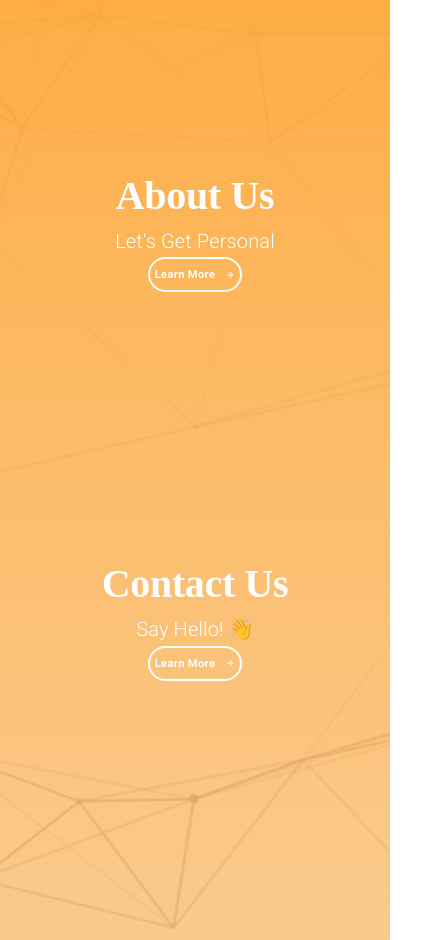
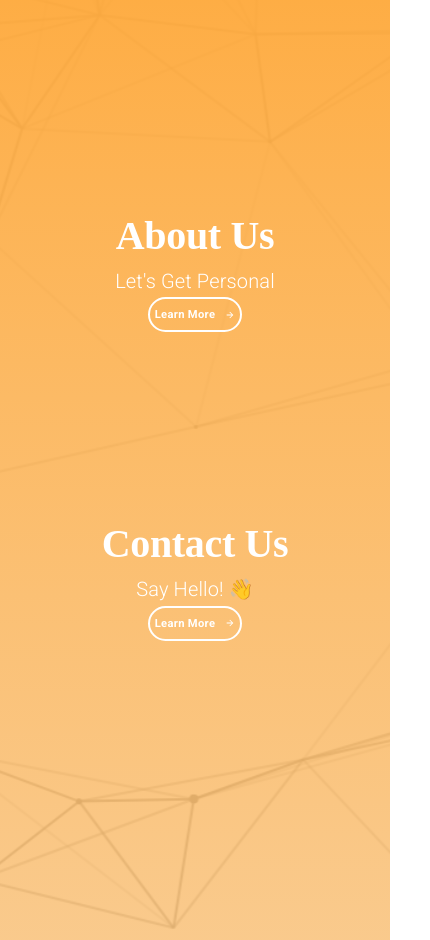
Before and after one commit to JunaidSikander/ARC-Development, a React (Create React App) app: page / in a window 390 px wide. Shown: the part 4840-5780 px from the top of the page, 430 px wide, since content can reach past the window. Built offline with nearby package versions, Linux system fonts and the light colour scheme.

Commit message:
[FIX] extra spacing in responsive layout

```diff
--- a/src/components/LandingPage.js
+++ b/src/components/LandingPage.js
@@ -311,7 +311,6 @@ const LandingPage = ({setValue, setSelectedIndex}) => {
                       className={classes.infoBackground}>
                     <Grid item container style={{textAlign: matchesXS ? 'center' : 'inherit'}}
                           direction={matchesXS ? 'column' : 'row'}
-                          spacing={matchesXS ? 10 : 0}
                     >
                         <Grid item sm style={{marginLeft: matchesXS ? 0 : matchesSM ? '2em' : '5em'}}>
                             <Grid container direction='column' style={{marginBottom: matchesXS ? '10em' : 0}}>
```
